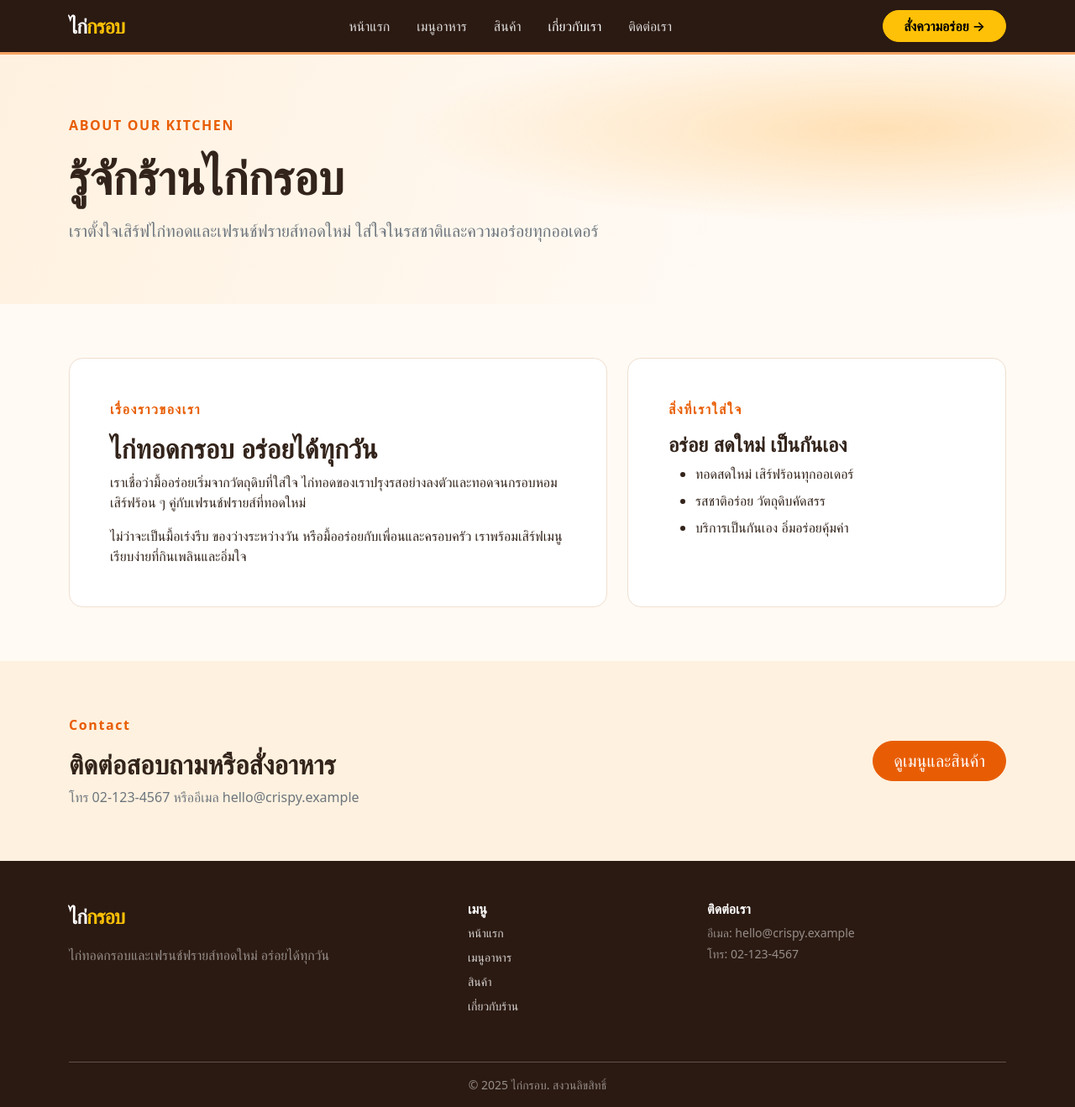
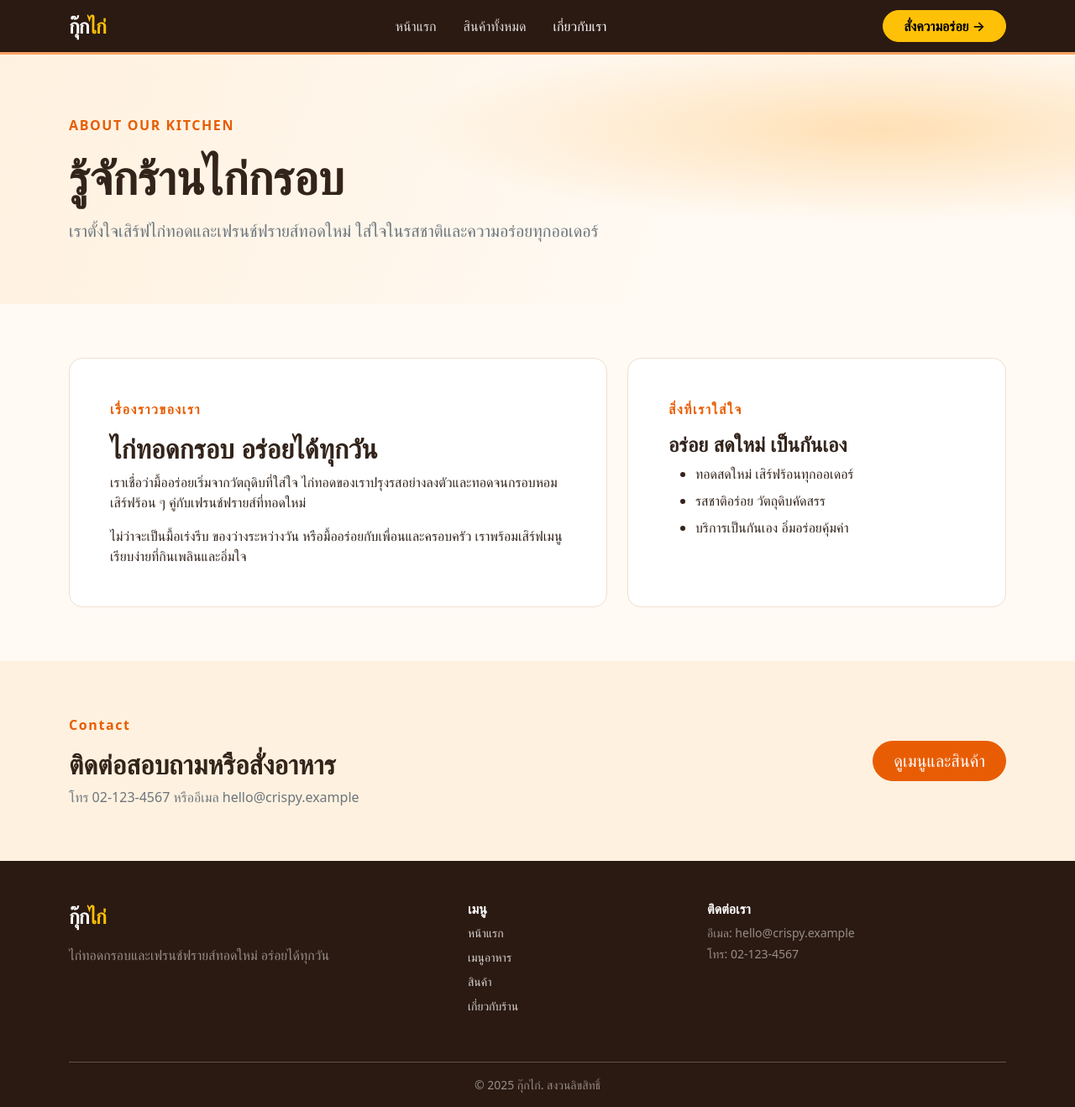
Before and after one commit to phodcharapon007-cyber/NodeServer002, a Node server app: page /about in a window 1280 px wide. Shown: the whole page at 84% size. Run offline with Node 20, Linux system fonts and the light colour scheme; some libraries are stand-ins or nearby versions.

Commit message:
ProductShow02

```diff
--- a/app.js
+++ b/app.js
@@ -7,6 +7,10 @@ const port = process.env.PORT || 3000;
 app.use(expressLayouts);
 app.set('view engine', 'ejs');
 app.set('layout', 'layout');
+
+app.get('/', (req, res) => {
+    res.render('index', { title: 'หน้าแรก', activePage: 'home', products });
+});
 
 const products = [
     { id: 'chicken-small', name: 'ไก่ทอดกรอบชุดเล็ก', description: 'ไก่ทอดร้อน ๆ กรอบนอกฉ่ำใน', price: 89, image: 'https://images.unsplash.com/photo-1626082927389-6cd097cdc6ec?auto=format&fit=crop&w=800&q=85' },
@@ -30,10 +34,6 @@ const products = [
     { id: 'bbq-dip', name: 'ซอสบาร์บีคิว', description: 'ซอสหอมหวานเข้มข้น', price: 15, image: 'https://images.unsplash.com/photo-1540914124281-342587941389?auto=format&fit=crop&w=800&q=85' },
     { id: 'family-set', name: 'ชุดครอบครัว', description: 'ไก่ทอด เฟรนช์ฟรายส์ และดิป', price: 299, image: 'https://images.unsplash.com/photo-1626082927389-6cd097cdc6ec?auto=format&fit=crop&w=800&q=85' },
 ];
-
-app.get('/', (req, res) => {
-    res.render('index', { title: 'หน้าแรก', activePage: 'home', products });
-});
 
 const showProducts = (req, res) => {
     const itemsPerPage = 5;
--- a/views/layout.ejs
+++ b/views/layout.ejs
@@ -4,7 +4,7 @@
 	<meta charset="utf-8">
 	<meta name="viewport" content="width=device-width, initial-scale=1">
 	<meta name="theme-color" content="#c94c0c">
-	<title><%= title %> | ไก่กรอบ</title>
+	<title><%= title %> | กุ๊กไก่</title>
 	<link href="https://cdn.jsdelivr.net/npm/bootstrap@5.3.3/dist/css/bootstrap.min.css" rel="stylesheet">
 	<style>
 		:root { --brand: #e85d04; --brand-dark: #c94c0c; --brand-light: #fff1df; }
@@ -42,15 +42,14 @@
 	<header>
 		<nav class="navbar navbar-expand-lg navbar-dark">
 			<div class="container">
-				<a class="navbar-brand fs-4" href="/">ไก่<span class="text-warning">กรอบ</span></a>
+				<a class="navbar-brand fs-4" href="/">กุ๊ก<span class="text-warning">ไก่</span></a>
 				<button class="navbar-toggler" type="button" data-bs-toggle="collapse" data-bs-target="#siteNav" aria-controls="siteNav" aria-expanded="false" aria-label="เปิดเมนู"><span class="navbar-toggler-icon"></span></button>
 				<div class="collapse navbar-collapse" id="siteNav">
 					<ul class="navbar-nav mx-auto my-2 my-lg-0 gap-lg-3">
 						<li class="nav-item"><a class="nav-link <%= activePage === 'home' ? 'active' : '' %>" href="/" <%= activePage === 'home' ? 'aria-current="page"' : '' %>>หน้าแรก</a></li>
-						<li class="nav-item"><a class="nav-link" href="/#categories">เมนูอาหาร</a></li>
-						<li class="nav-item"><a class="nav-link <%= activePage === 'product' ? 'active' : '' %>" href="/product" <%= activePage === 'product' ? 'aria-current="page"' : '' %>>สินค้า</a></li>
+						<li class="nav-item"><a class="nav-link <%= activePage === 'product' ? 'active' : '' %>" href="/product" <%= activePage === 'product' ? 'aria-current="page"' : '' %>>สินค้าทั้งหมด</a></li>
 						<li class="nav-item"><a class="nav-link <%= activePage === 'about' ? 'active' : '' %>" href="/about" <%= activePage === 'about' ? 'aria-current="page"' : '' %>>เกี่ยวกับเรา</a></li>
-						<li class="nav-item"><a class="nav-link" href="/about#contact">ติดต่อเรา</a></li>
+
 					</ul>
 					<a class="btn btn-warning fw-semibold rounded-pill px-4" href="/product">สั่งความอร่อย →</a>
 				</div>
@@ -63,12 +62,12 @@
 	<footer class="footer text-white pt-5 pb-3">
 		<div class="container">
 			<div class="row g-4 pb-4">
-				<div class="col-md-5"><a class="navbar-brand fs-4 text-white text-decoration-none" href="/">ไก่<span class="text-warning">กรอบ</span></a><p class="text-white-50 mt-3">ไก่ทอดกรอบและเฟรนช์ฟรายส์ทอดใหม่ อร่อยได้ทุกวัน</p></div>
+				<div class="col-md-5"><a class="navbar-brand fs-4 text-white text-decoration-none" href="/">กุ๊ก<span class="text-warning">ไก่</span></a><p class="text-white-50 mt-3">ไก่ทอดกรอบและเฟรนช์ฟรายส์ทอดใหม่ อร่อยได้ทุกวัน</p></div>
 				<div class="col-6 col-md-3"><h2 class="h6 fw-bold">เมนู</h2><ul class="list-unstyled d-grid gap-2 small"><li><a href="/">หน้าแรก</a></li><li><a href="/#categories">เมนูอาหาร</a></li><li><a href="/product">สินค้า</a></li><li><a href="/about">เกี่ยวกับร้าน</a></li></ul></div>
 				<div class="col-6 col-md-4"><h2 class="h6 fw-bold">ติดต่อเรา</h2><p class="small text-white-50 mb-1">อีเมล: hello@crispy.example</p><p class="small text-white-50 mb-0">โทร: 02-123-4567</p></div>
 			</div>
 			<hr class="border-light opacity-25">
-			<p class="small text-white-50 text-center mb-0">© 2025 ไก่กรอบ. สงวนลิขสิทธิ์</p>
+			<p class="small text-white-50 text-center mb-0">© 2025 กุ๊กไก่. สงวนลิขสิทธิ์</p>
 		</div>
 	</footer>
 	<script src="https://cdn.jsdelivr.net/npm/bootstrap@5.3.3/dist/js/bootstrap.bundle.min.js"></script>
```
